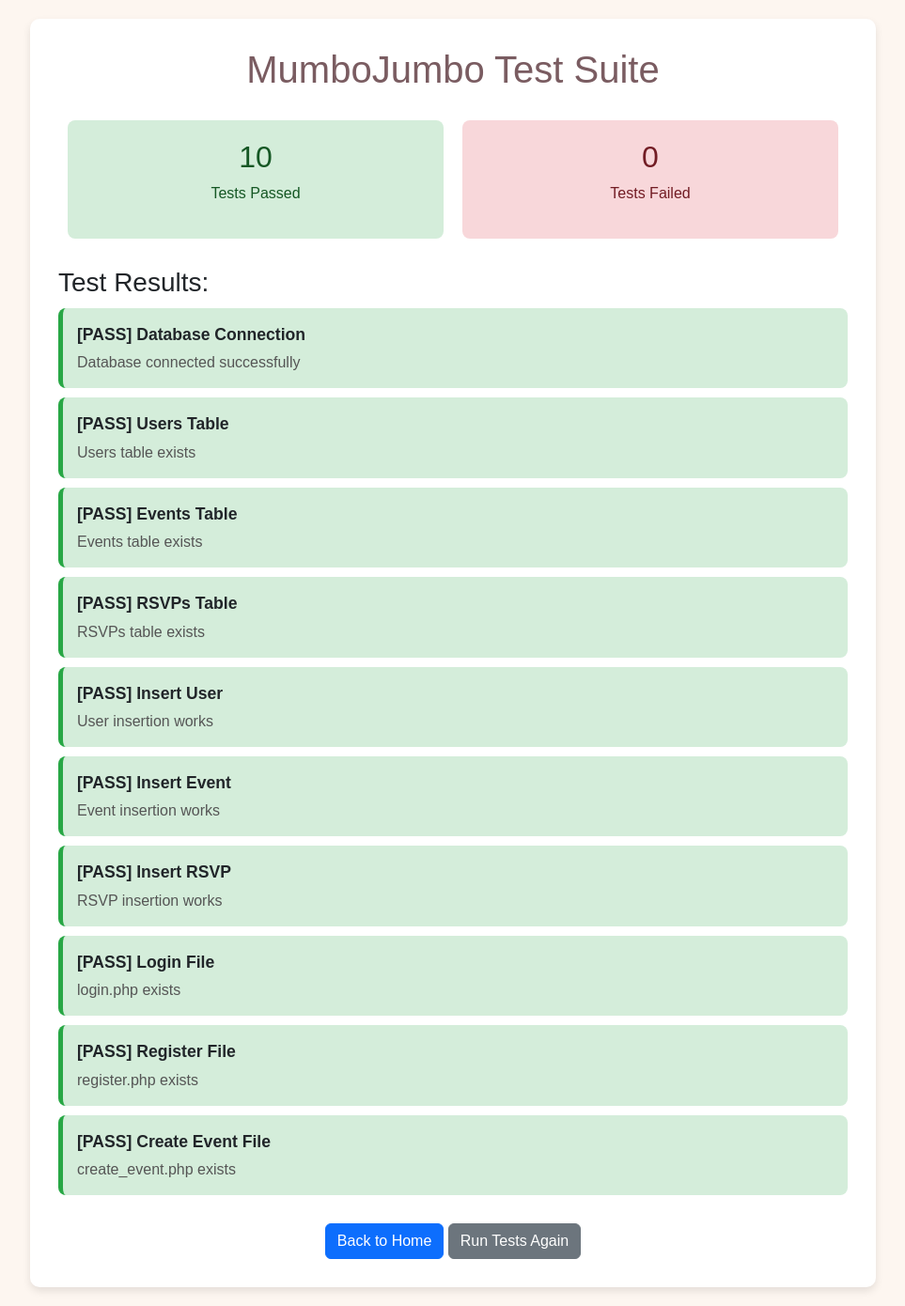
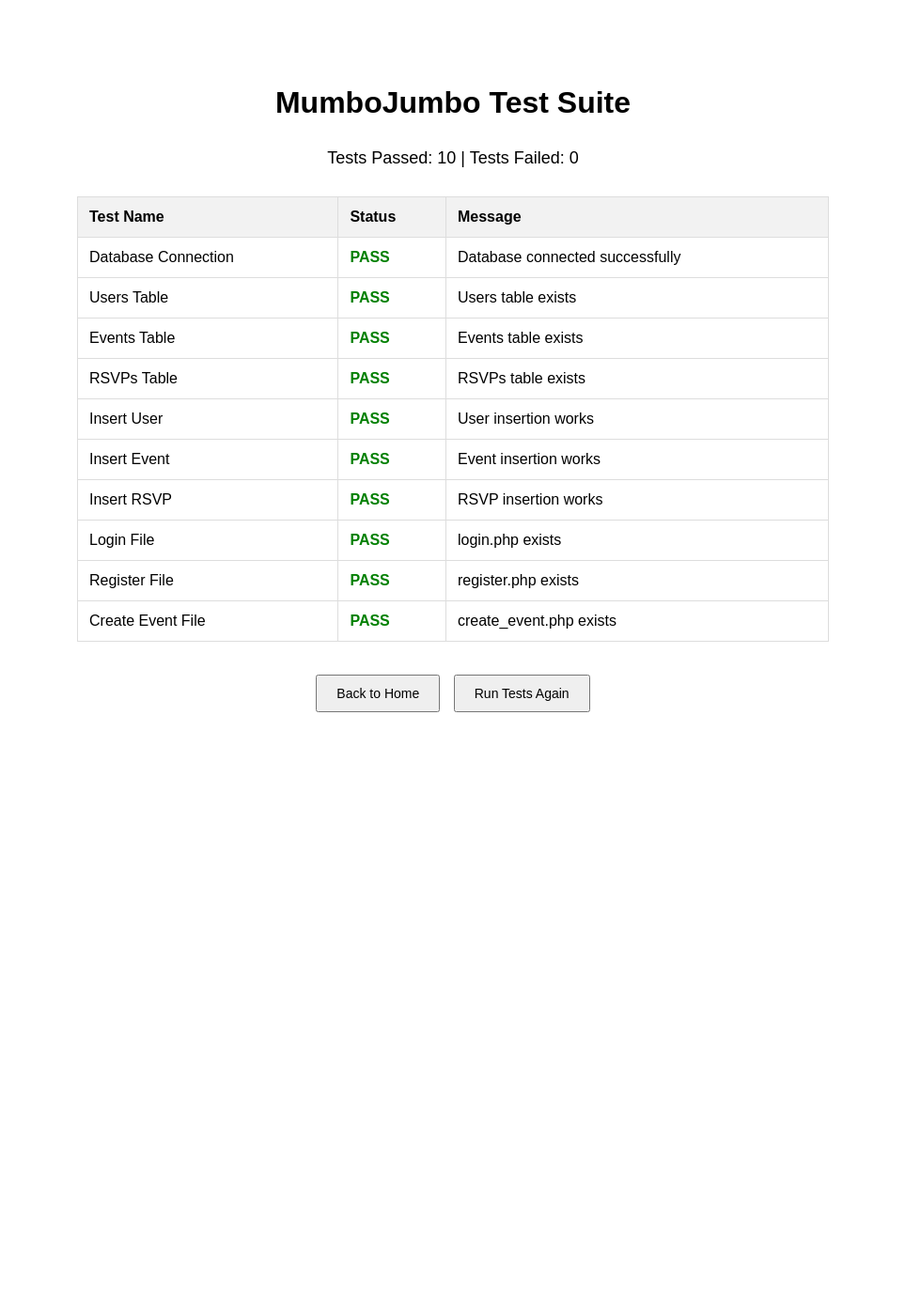
Before and after one commit to jennaballback/Eventure, a PHP site: page /MumboJumbo/test_suite.php in a window 1280 px wide. Shown: the whole page at 94% size, without its empty margins (158-1121 px from the left). After the commit the page ends 758 px from the top, so only its background shows below. Run offline with PHP 8.4, Linux system fonts and the light colour scheme.

Commit message:
Update test_suite.php

```diff
--- a/test_suite.php
+++ b/test_suite.php
@@ -183,52 +183,84 @@
 <!DOCTYPE html>
 <html>
 <head>
-    <title>MumboJumbo Test Suite</title>
-    <link href="https://cdn.jsdelivr.net/npm/bootstrap@5.3.0/dist/css/bootstrap.min.css" rel="stylesheet">
+    <title>Eventure Test</title>
     <style>
-        body { font-family: Arial, sans-serif; background-color: #fdf6f0; padding: 20px; }
-        .container { max-width: 900px; margin: 0 auto; background-color: #fff; padding: 30px; border-radius: 10px; box-shadow: 0 4px 8px rgba(0,0,0,0.1); }
-        h1 { text-align: center; color: #7a5c61; margin-bottom: 30px; }
-        .summary { display: flex; justify-content: space-around; margin-bottom: 30px; }
-        .summary-box { padding: 20px; border-radius: 8px; text-align: center; flex: 1; margin: 0 10px; }
-        .summary-pass { background-color: #d4edda; color: #155724; }
-        .summary-fail { background-color: #f8d7da; color: #721c24; }
-        .test-result { padding: 15px; margin: 10px 0; border-radius: 8px; border-left: 5px solid; }
-        .pass { background-color: #d4edda; border-color: #28a745; }
-        .fail { background-color: #f8d7da; border-color: #dc3545; }
-        .test-name { font-weight: bold; font-size: 1.1rem; }
-        .test-message { margin-top: 5px; color: #555; }
+        body {
+            font-family: Arial, sans-serif;
+            max-width: 800px;
+            margin: 50px auto;
+            padding: 20px;
+        }
+        h1 {
+            text-align: center;
+        }
+        .summary {
+            text-align: center;
+            margin: 30px 0;
+            font-size: 18px;
+        }
+        table {
+            width: 100%;
+            border-collapse: collapse;
+            margin-top: 20px;
+        }
+        th, td {
+            border: 1px solid #ddd;
+            padding: 12px;
+            text-align: left;
+        }
+        th {
+            background-color: #f2f2f2;
+        }
+        .pass {
+            color: green;
+            font-weight: bold;
+        }
+        .fail {
+            color: red;
+            font-weight: bold;
+        }
+        .buttons {
+            text-align: center;
+            margin-top: 30px;
+        }
+        button {
+            padding: 10px 20px;
+            font-size: 14px;
+            margin: 5px;
+            cursor: pointer;
+        }
     </style>
 </head>
 <body>
-<div class="container">
     <h1>MumboJumbo Test Suite</h1>
 
     <div class="summary">
-        <div class="summary-box summary-pass">
-            <h2><?= $passed ?></h2>
-            <p>Tests Passed</p>
-        </div>
-        <div class="summary-box summary-fail">
-            <h2><?= $failed ?></h2>
-            <p>Tests Failed</p>
-        </div>
+        <p>Tests Passed: <?= $passed ?> | Tests Failed: <?= $failed ?></p>
     </div>
 
-    <h3>Test Results:</h3>
-    <?php foreach ($test_results as $test_name => $result): ?>
-        <div class="test-result <?= strtolower($result['status']) ?>">
-            <div class="test-name">
-                [<?= $result['status'] ?>] <?= htmlspecialchars($test_name) ?>
-            </div>
-            <div class="test-message"><?= htmlspecialchars($result['message']) ?></div>
-        </div>
-    <?php endforeach; ?>
+    <table>
+        <thead>
+            <tr>
+                <th>Test Name</th>
+                <th>Status</th>
+                <th>Message</th>
+            </tr>
+        </thead>
+        <tbody>
+        <?php foreach ($test_results as $test_name => $result): ?>
+            <tr>
+                <td><?= htmlspecialchars($test_name) ?></td>
+                <td class="<?= strtolower($result['status']) ?>"><?= $result['status'] ?></td>
+                <td><?= htmlspecialchars($result['message']) ?></td>
+            </tr>
+        <?php endforeach; ?>
+        </tbody>
+    </table>
 
-    <div style="margin-top: 30px; text-align: center;">
-        <a href="index.php" class="btn btn-primary">Back to Home</a>
-        <button onclick="location.reload()" class="btn btn-secondary">Run Tests Again</button>
+    <div class="buttons">
+        <button onclick="location.href='index.php'">Back to Home</button>
+        <button onclick="location.reload()">Run Tests Again</button>
     </div>
-</div>
 </body>
 </html>
```
